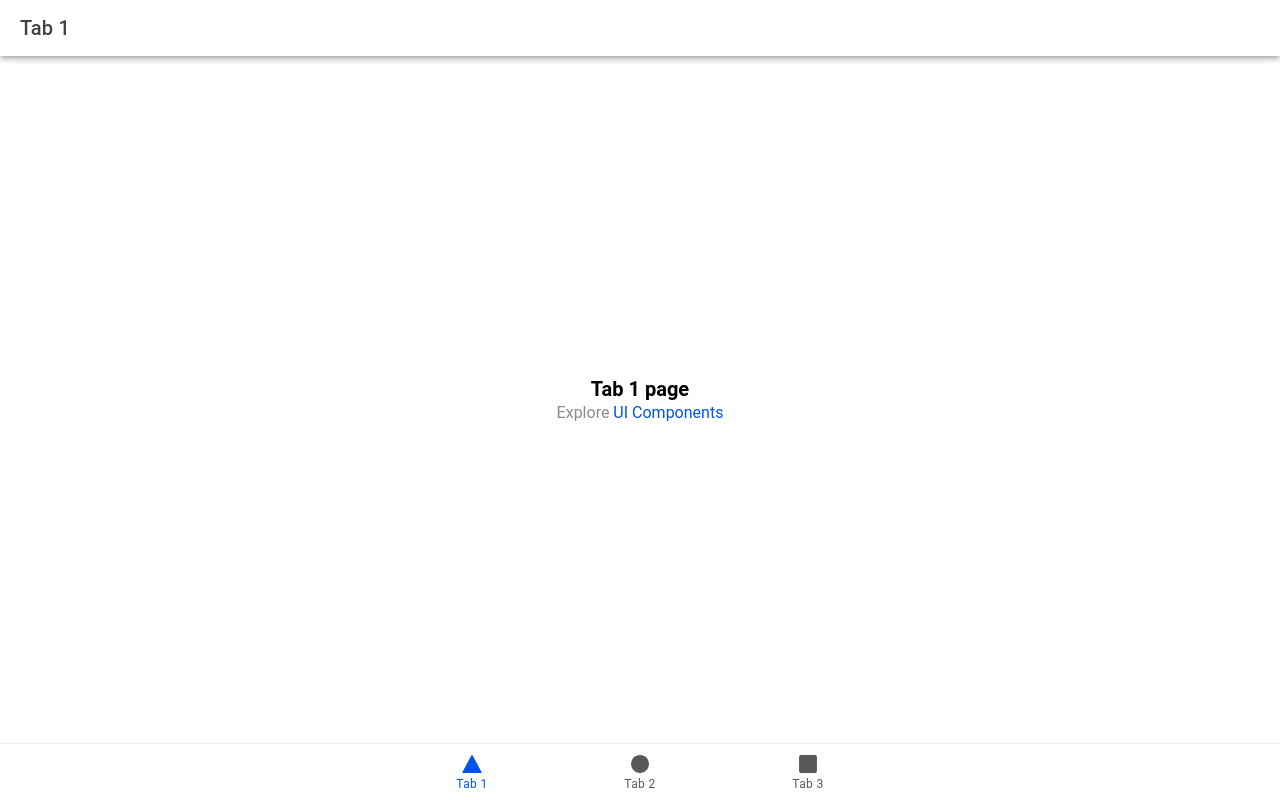
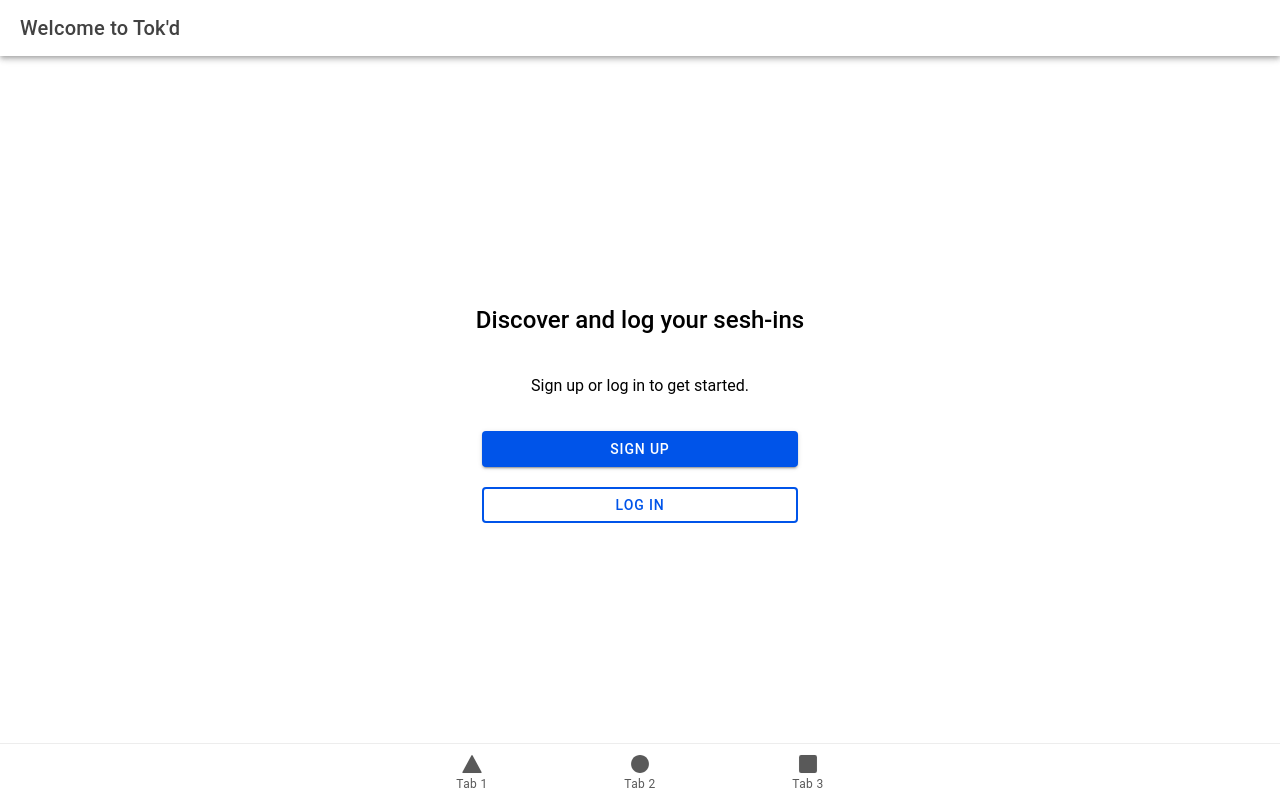
Before and after one commit to dajocarter/tokd, a React app: page / in a window 1280 px wide. Before the commit this address led to /tab1. Built offline with nearby package versions, Linux system fonts and the light colour scheme; the HTML template or start-up script is replaced by a standard one.

Commit message:
create splash, login, and signup pages

```diff
--- a/src/App.tsx
+++ b/src/App.tsx
@@ -14,6 +14,9 @@ import { ellipse, square, triangle } from 'ionicons/icons'
 import Tab1 from './pages/Tab1'
 import Tab2 from './pages/Tab2'
 import Tab3 from './pages/Tab3'
+import Splash from './pages/Splash'
+import Login from './pages/Login'
+import Signup from './pages/Signup'
 
 /* Core CSS required for Ionic components to work properly */
 import '@ionic/react/css/core.css'
@@ -47,7 +50,8 @@ import './theme/variables.css'
 
 setupIonicReact()
 
-const App: React.FC = () => (
+export default function App() {
+  return (
     <IonApp>
       <IonReactRouter>
         <IonTabs>
@@ -62,7 +66,13 @@ const App: React.FC = () => (
               <Tab3 />
             </Route>
             <Route exact path='/'>
-            <Redirect to='/tab1' />
+              <Splash />
+            </Route>
+            <Route exact path='/login'>
+              <Login />
+            </Route>
+            <Route exact path='/signup'>
+              <Signup />
             </Route>
           </IonRouterOutlet>
           <IonTabBar slot='bottom'>
@@ -83,5 +93,4 @@ const App: React.FC = () => (
       </IonReactRouter>
     </IonApp>
   )
-
-export default App
+}
--- /dev/null
+++ b/src/pages/Login.tsx
@@ -0,0 +1,27 @@
+import React from 'react'
+import {
+  IonPage,
+  IonHeader,
+  IonToolbar,
+  IonTitle,
+  IonContent,
+  IonButton,
+} from '@ionic/react'
+
+export default function Login() {
+  return (
+    <IonPage>
+      <IonHeader>
+        <IonToolbar>
+          <IonTitle>Log In</IonTitle>
+        </IonToolbar>
+      </IonHeader>
+      <IonContent className='ion-padding'>
+        <p>Placeholder login page. Implement auth flow here.</p>
+        <IonButton routerLink='/' expand='block'>
+          Back
+        </IonButton>
+      </IonContent>
+    </IonPage>
+  )
+}
--- /dev/null
+++ b/src/pages/Signup.tsx
@@ -0,0 +1,27 @@
+import React from 'react'
+import {
+  IonPage,
+  IonHeader,
+  IonToolbar,
+  IonTitle,
+  IonContent,
+  IonButton,
+} from '@ionic/react'
+
+export default function Signup() {
+  return (
+    <IonPage>
+      <IonHeader>
+        <IonToolbar>
+          <IonTitle>Sign Up</IonTitle>
+        </IonToolbar>
+      </IonHeader>
+      <IonContent className='ion-padding'>
+        <p>Placeholder signup page. Implement registration flow here.</p>
+        <IonButton routerLink='/' expand='block'>
+          Back
+        </IonButton>
+      </IonContent>
+    </IonPage>
+  )
+}
--- /dev/null
+++ b/src/pages/Splash.css
@@ -0,0 +1,22 @@
+.splash-content {
+  --padding-top: 16px;
+}
+
+.splash-center {
+  display: flex;
+  flex-direction: column;
+  align-items: center;
+  justify-content: center;
+  height: 100%;
+  padding: 24px;
+  gap: 16px;
+  text-align: center;
+}
+
+.splash-actions {
+  width: 100%;
+  max-width: 320px;
+  display: flex;
+  flex-direction: column;
+  gap: 12px;
+}
--- /dev/null
+++ b/src/pages/Splash.tsx
@@ -0,0 +1,36 @@
+import React from 'react'
+import {
+  IonPage,
+  IonHeader,
+  IonToolbar,
+  IonTitle,
+  IonContent,
+  IonButton,
+} from '@ionic/react'
+import './Splash.css'
+
+export default function Splash() {
+  return (
+    <IonPage>
+      <IonHeader>
+        <IonToolbar>
+          <IonTitle>Welcome to Tok'd</IonTitle>
+        </IonToolbar>
+      </IonHeader>
+      <IonContent className='splash-content' fullscreen>
+        <div className='splash-center'>
+          <h2>Discover and log your sesh-ins</h2>
+          <p>Sign up or log in to get started.</p>
+          <div className='splash-actions'>
+            <IonButton routerLink='/signup' expand='block'>
+              Sign Up
+            </IonButton>
+            <IonButton routerLink='/login' fill='outline' expand='block'>
+              Log In
+            </IonButton>
+          </div>
+        </div>
+      </IonContent>
+    </IonPage>
+  )
+}
```
Lines whose indentation alone changed are shown as unchanged.
